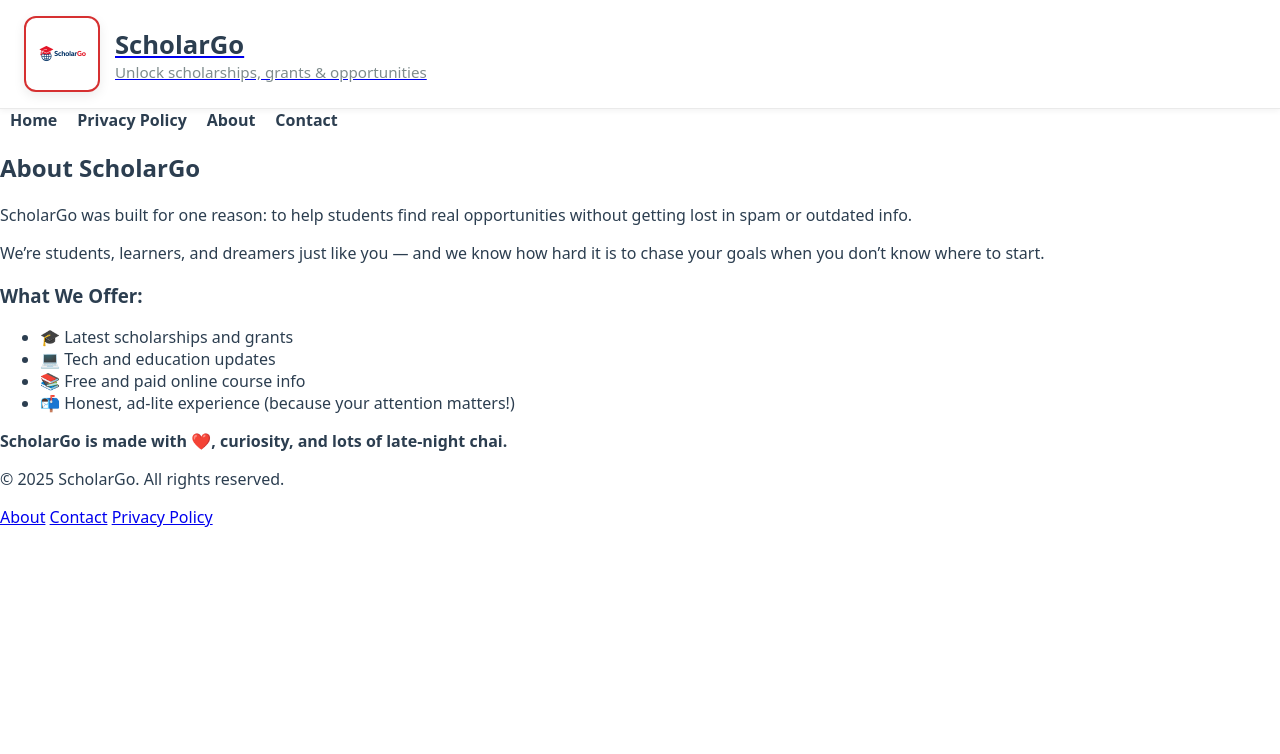
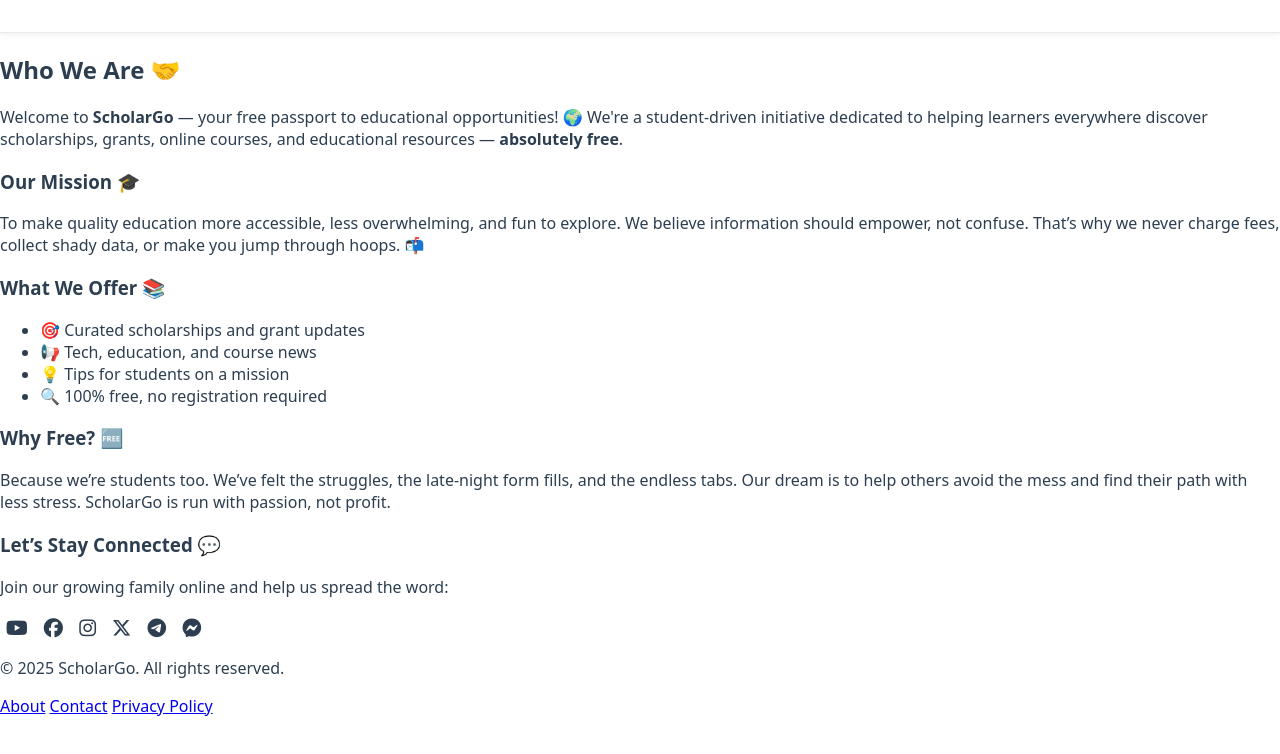
Before and after one commit to WebsiteGuy01/scholargo-site, a plain HTML site: page about.html in a window 1280 px wide. Drawn offline with nearby package versions, Linux system fonts and the light colour scheme.

Commit message:
Update about.html

```diff
--- a/about.html
+++ b/about.html
@@ -2,49 +2,71 @@
 <html lang="en">
 <head>
   <meta charset="UTF-8" />
-  <meta name="viewport" content="width=device-width, initial-scale=1.0"/>
+  <meta name="viewport" content="width=device-width, initial-scale=1.0" />
   <title>About Us - ScholarGo</title>
   <link rel="stylesheet" href="css/style.css" />
   <link rel="stylesheet" href="https://cdnjs.cloudflare.com/ajax/libs/font-awesome/6.5.0/css/all.min.css" />
+  <link rel="stylesheet" href="https://unpkg.com/aos@next/dist/aos.css" />
 </head>
 <body>
 
+  <!-- Header -->
   <header class="site-header">
-    <button class="menu-btn" onclick="toggleSidebar()" title="Menu"><i class="fas fa-bars"></i></button>
-    <a href="index.html" class="brand">
-      <img src="assets/logo1.png" alt="ScholarGo Logo" class="brand-logo" />
-      <div class="brand-text">
-        <h1>ScholarGo</h1>
-        <p>Unlock scholarships, grants & opportunities</p>
-      </div>
-    </a>
+    <!-- Header content (logo, nav, etc.) -->
   </header>
 
+  <!-- Sidebar -->
   <div id="sidebar" class="sidebar">
-    <button class="close-btn" onclick="toggleSidebar()">&times;</button>
-    <a href="index.html">Home</a>
-    <a href="privacy-policy.html">Privacy Policy</a>
-    <a href="about.html">About</a>
-    <a href="contact.html">Contact</a>
+    <!-- Sidebar links -->
   </div>
   <div id="overlay" class="overlay" onclick="toggleSidebar()"></div>
 
+  <!-- Main -->
   <main>
-    <section>
-      <h2>About ScholarGo</h2>
-      <p>ScholarGo was built for one reason: to help students find real opportunities without getting lost in spam or outdated info.</p>
-      <p>We’re students, learners, and dreamers just like you — and we know how hard it is to chase your goals when you don’t know where to start.</p>
-      <h3>What We Offer:</h3>
-      <ul>
-        <li>🎓 Latest scholarships and grants</li>
-        <li>💻 Tech and education updates</li>
-        <li>📚 Free and paid online course info</li>
-        <li>📬 Honest, ad-lite experience (because your attention matters!)</li>
+    <section data-aos="fade-up">
+      <h2>Who We Are 🤝</h2>
+      <p data-aos="fade-up" data-aos-delay="100">
+        Welcome to <strong>ScholarGo</strong> — your free passport to educational opportunities! 🌍
+        We're a student-driven initiative dedicated to helping learners everywhere discover scholarships, grants,
+        online courses, and educational resources — <strong>absolutely free</strong>.
+      </p>
+
+      <h3 data-aos="fade-up" data-aos-delay="200">Our Mission 🎓</h3>
+      <p data-aos="fade-up" data-aos-delay="250">
+        To make quality education more accessible, less overwhelming, and fun to explore. We believe information should empower, not confuse.
+        That’s why we never charge fees, collect shady data, or make you jump through hoops. 📬
+      </p>
+
+      <h3 data-aos="fade-up" data-aos-delay="300">What We Offer 📚</h3>
+      <ul data-aos="fade-up" data-aos-delay="350">
+        <li>🎯 Curated scholarships and grant updates</li>
+        <li>📢 Tech, education, and course news</li>
+        <li>💡 Tips for students on a mission</li>
+        <li>🔍 100% free, no registration required</li>
       </ul>
-      <p><strong>ScholarGo is made with ❤️, curiosity, and lots of late-night chai.</strong></p>
+
+      <h3 data-aos="fade-up" data-aos-delay="400">Why Free? 🆓</h3>
+      <p data-aos="fade-up" data-aos-delay="450">
+        Because we’re students too. We’ve felt the struggles, the late-night form fills, and the endless tabs. Our
+        dream is to help others avoid the mess and find their path with less stress. ScholarGo is run with passion, not profit.
+      </p>
+
+      <h3 data-aos="fade-up" data-aos-delay="500">Let’s Stay Connected 💬</h3>
+      <p data-aos="fade-up" data-aos-delay="550">
+        Join our growing family online and help us spread the word:
+      </p>
+      <div class="social-icons" data-aos="fade-up" data-aos-delay="600">
+        <a href="https://www.youtube.com/@scholarshipportalofficial" target="_blank" title="YouTube"><i class="fab fa-youtube"></i></a>
+        <a href="https://www.facebook.com/share/18rYAQAa3g/" target="_blank" title="Facebook"><i class="fab fa-facebook"></i></a>
+        <a href="https://www.instagram.com/scholarshipportalofficial?igsh=Y2FzbjRyd3ZmMGFo" target="_blank" title="Instagram"><i class="fab fa-instagram"></i></a>
+        <a href="https://x.com/Scholar_portal?t=sXw4oexIAZoiwq222CbaoQ&s=09" target="_blank" title="X (Twitter)"><i class="fab fa-x-twitter"></i></a>
+        <a href="https://t.me/scholarshipportalofficial" target="_blank" title="Telegram"><i class="fab fa-telegram"></i></a>
+        <a href="https://m.me/683992234795939?source=qr_link_share" target="_blank" title="Messenger"><i class="fab fa-facebook-messenger"></i></a>
+      </div>
     </section>
   </main>
 
+  <!-- Footer -->
   <footer class="site-footer">
     <p>&copy; 2025 ScholarGo. All rights reserved.</p>
     <div class="footer-links">
@@ -54,6 +76,12 @@
     </div>
   </footer>
 
-  <script src="js/theme.js"></script>
+  <script src="https://unpkg.com/aos@next/dist/aos.js"></script>
+  <script>
+    AOS.init({ duration: 700, easing: 'ease-out-cubic' });
+    function toggleSidebar() {
+      document.body.classList.toggle('sidebar-open');
+    }
+  </script>
 </body>
 </html>
```
